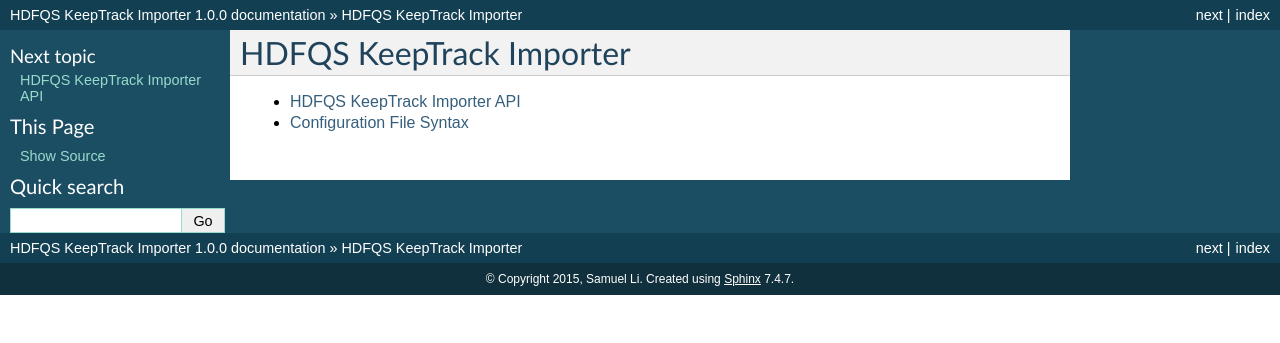
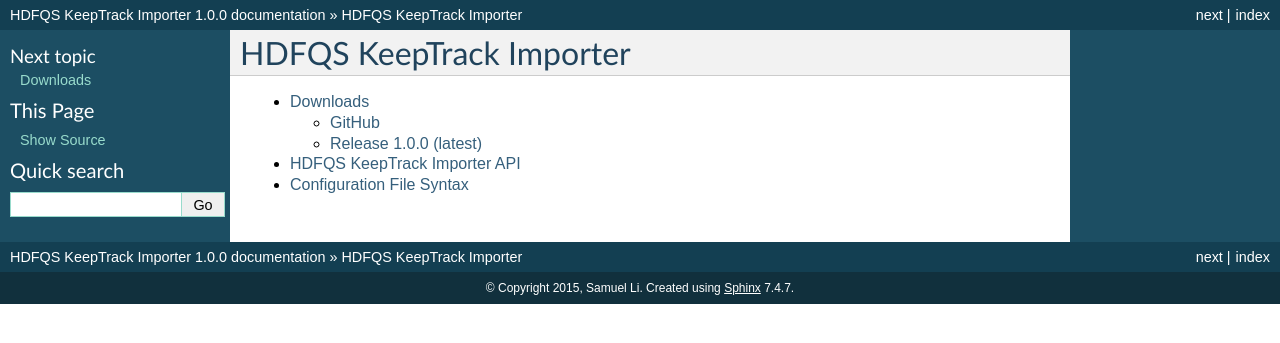
Before and after one commit to projreality/hdfqs_importer_keeptrack, a Sphinx documentation site: the page built from docs/index.rst, in a window 1280 px wide. Shown: the top 343 px of the page. Built offline with Sphinx 7.4.7, drawn with Linux system fonts in a browser that asks for light colours.

Commit message:
Add downloads page.

```diff
--- /dev/null
+++ b/docs/downloads.rst
@@ -0,0 +1,12 @@
+Downloads
+=========
+
+GitHub
+------
+`https://github.com/projreality/hdfqs_importer_keeptrack <https://github.com/projreality/hdfqs_importer_keeptrack>`_
+
+Release 1.0.0 (latest)
+----------------------
+`Tarball (v1.0.0) <http://www.projreality.com/hdfqs/hdfqs_importer_keeptrack/hdfqs_importer_keeptrack-1.0.0.tar.gz>`_
+
+- Initial release. Contains functionality to import data from KeepTrack backup XML files into HDFQS.
--- a/docs/index.rst
+++ b/docs/index.rst
@@ -9,5 +9,6 @@ HDFQS KeepTrack Importer
 .. toctree::
    :maxdepth: 2
 
+   downloads.rst
    api.rst
    config_file.rst
```
